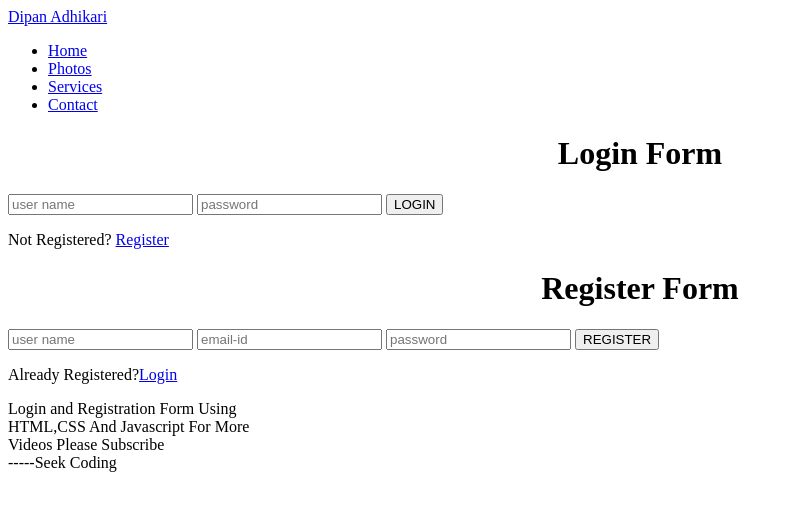
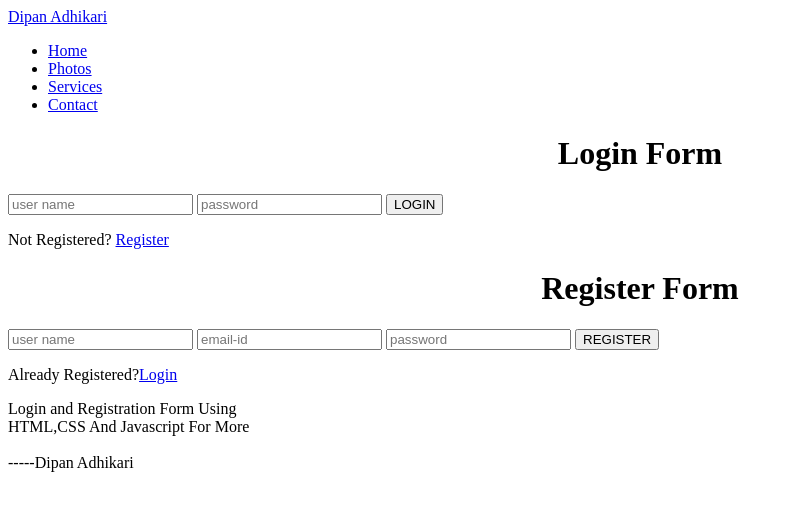
Before and after one commit to dipanxyz/dipanadhikari.com.np, a plain HTML site: page index.html in a window 1280 px wide. Shown: the whole page, without its empty margins (0-793 px from the left). Drawn offline with nearby package versions, Linux system fonts and the light colour scheme.

Commit message:
Update index.html
Signed-off-by: Dipan Adhikari <110901003+dumbbies0078X@users.noreply.github.com>

```diff
--- a/index.html
+++ b/index.html
@@ -46,7 +46,7 @@
 	                </div>
                 </div>
                 <div class="col-1">
-                    <p class='defination'>Login and Registration Form Using<br> HTML,CSS And Javascript For More<br>Videos Please Subscribe<br>-----Seek Coding</p>
+                    <p class='defination'>Login and Registration Form Using<br> HTML,CSS And Javascript For More<br><br>-----Dipan Adhikari</p>
                 </div>
             </div>
         </div>
```
